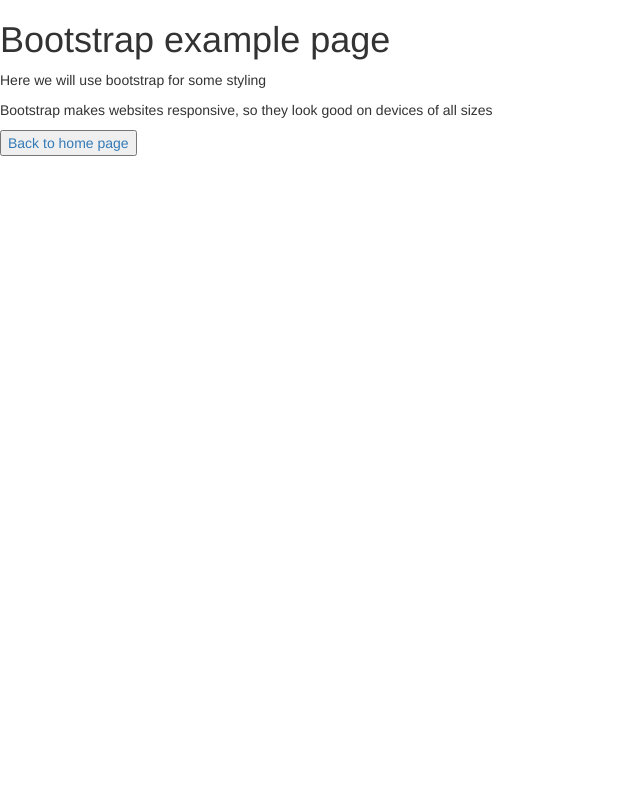
After one commit to AlexMurph98/HTML-PROJECT-Alex-Murphy-753, a PHP site: page /bootstrap.html in a window 1280 px wide. The commit adds this page. Shown: the whole page, without its empty margins (0-640 px from the left). Run offline with PHP 8.4, Linux system fonts and the light colour scheme; some libraries are stand-ins or nearby versions.

Commit message:
index.php, bootstrap + homepages in html

```diff
--- /dev/null
+++ b/bootstrap.html
@@ -0,0 +1,22 @@
+<html>
+
+    <head>
+        <title>Bootstrap</title>
+        <!-- Latest compiled and minified CSS -->
+        <link rel="stylesheet" href="https://maxcdn.bootstrapcdn.com/bootstrap/3.3.7/css/bootstrap.min.css">
+
+        <!-- jQuery library -->
+        <script src="https://ajax.googleapis.com/ajax/libs/jquery/3.2.1/jquery.min.js"></script>
+
+        <!-- Latest compiled JavaScript -->
+        <script src="https://maxcdn.bootstrapcdn.com/bootstrap/3.3.7/js/bootstrap.min.js"></script>
+    </head>
+
+    <body>
+        <h1>Bootstrap example page</h1>
+        <p>Here we will use bootstrap for some styling</p>
+        <p>Bootstrap makes websites responsive, so they look
+        good on devices of all sizes</p>
+        <a href="homepage.html"><button>Back to home page</button></a>
+    </body>
+    </html>
--- a/index.php
+++ b/index.php
@@ -1,3 +1 @@
-<?php include_once
-
-?>
+<?php include_once("homepage.html") ?>
```
Also changed, not shown: homepage.html (+8 -2 lines), Bootstrap1.html (added).
